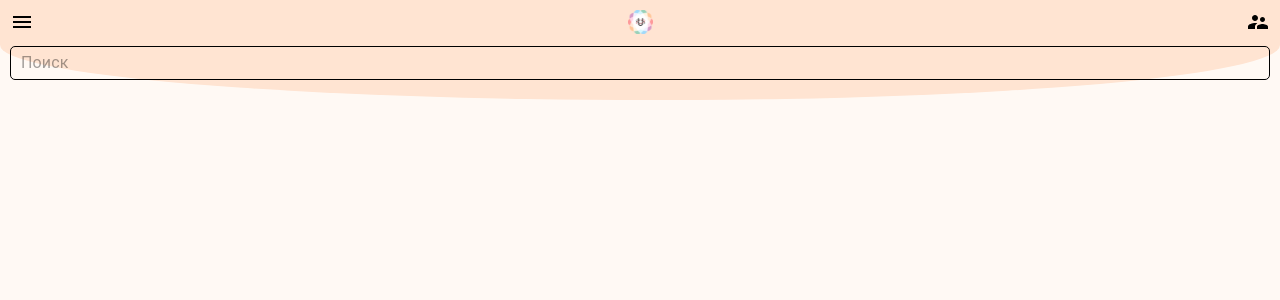
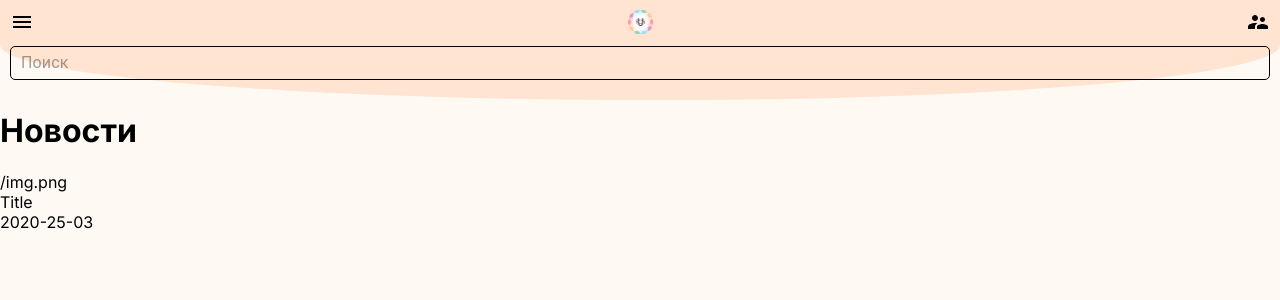
Before and after one commit to nik19ta/next-js-test-rep, a Next.js app: page / in a window 1280 px wide. Shown: the top 300 px of the page. Built offline with nearby package versions, Linux system fonts and the light colour scheme.

Commit message:
start makeing news

```diff
--- a/components/News.js
+++ b/components/News.js
@@ -1,12 +1,16 @@
+import Grid from '@material-ui/core/Grid';
+import NewsBlocks from './NewsBlocks'
+
 const styles = {
     div: {},
     p: {}
 }
 
 const News = () => (
-    <div style={styles.div} >
-       <p style={styles.p} >News</p>
-   </div>
+   <Grid>
+       <h1> Новости </h1>
+        <NewsBlocks img={"/img.png"} title={"Title"} date={"2020-25-03"}/>
+   </Grid>
 )
 
 export default News
--- a/components/NewsBlocks.js
+++ b/components/NewsBlocks.js
@@ -1,12 +1,21 @@
+import Grid from '@material-ui/core/Grid';
+
 const styles = {
     div: {},
     p: {}
 }
 
-const NewsBlocks = () => (
-    <div style={styles.div} >
-       <p style={styles.p} >NewsBlocks</p>
-   </div>
+const NewsBlocks = ({ img, title, date }) => (
+    <Grid
+  container
+  direction="column"
+  justify="space-between"
+  alignItems="flex-start"
+>
+    <dev> {img} </dev>
+    <dev> {title} </dev>
+    <dev> {date} </dev>
+</Grid>
 )
 
 export default NewsBlocks
--- a/pages/index.js
+++ b/pages/index.js
@@ -1,5 +1,6 @@
 import Head from 'next/head'
 import { MainLayout } from '../components/MainLayout'
+import News from '../components/News'
 
 export default function App() {
     return (
@@ -10,6 +11,8 @@ export default function App() {
                 <link rel="icon" href="/favicon.ico" />
                 <link href="/main.css" />
             </Head>
+
+        <News />
         </div>
     </MainLayout>
 
```
